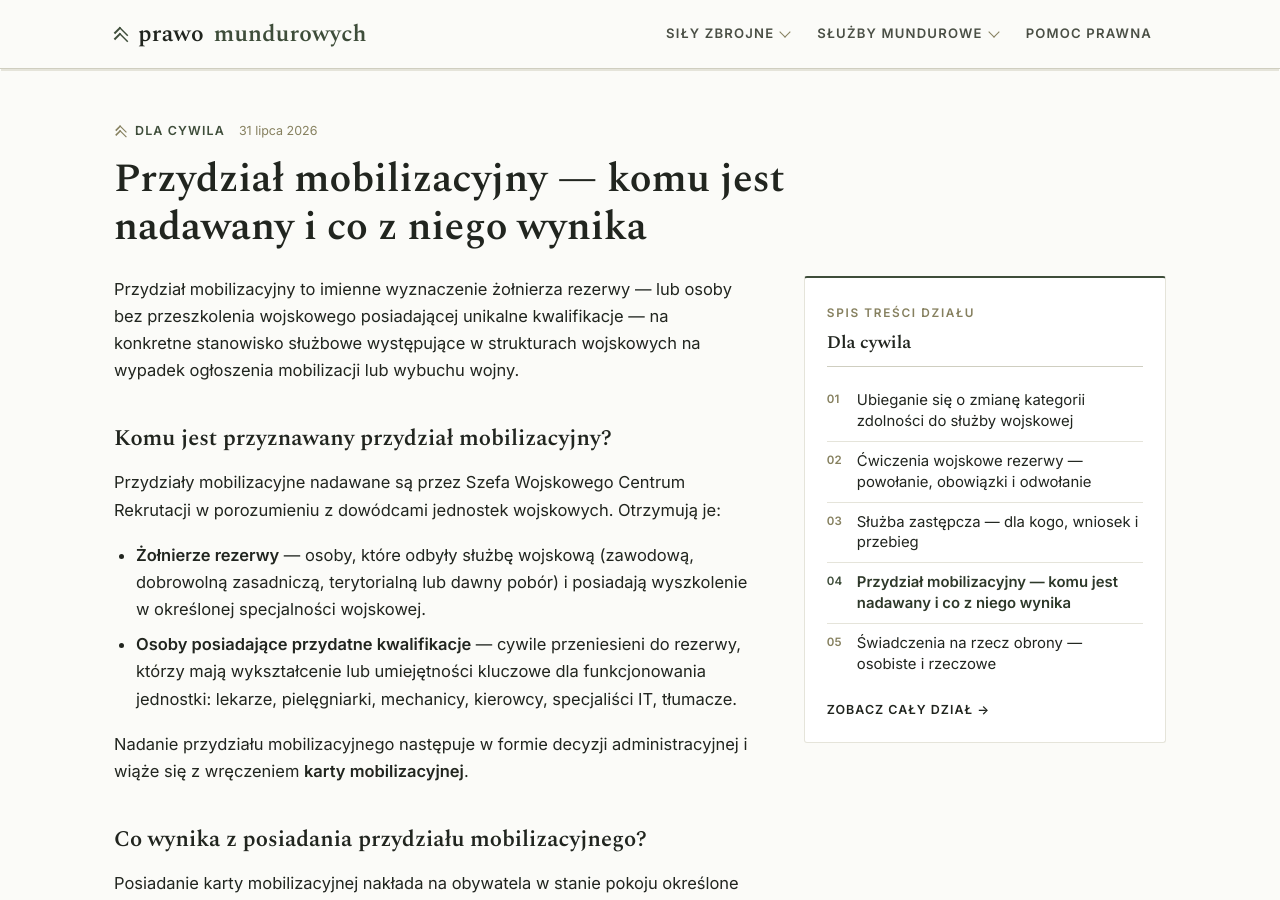
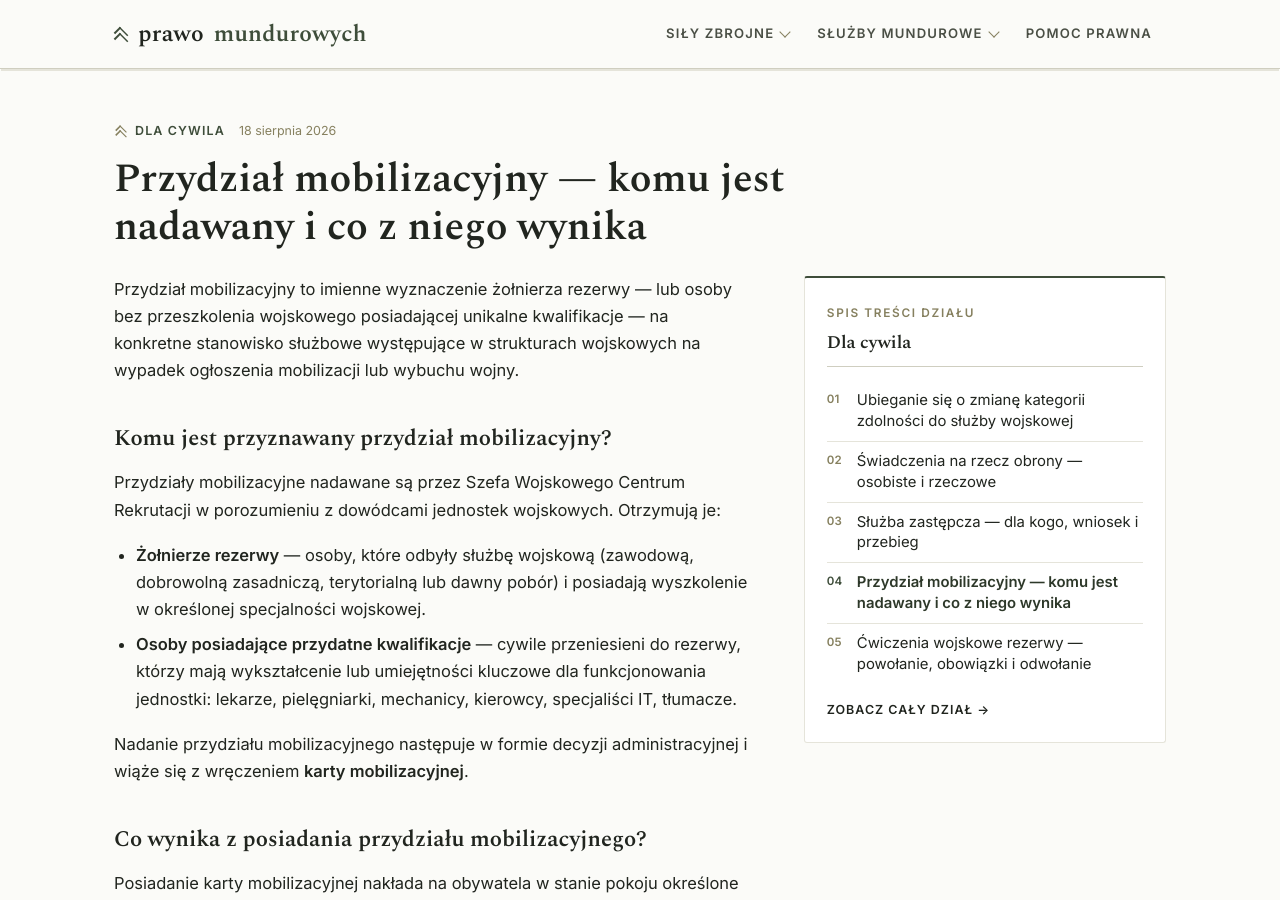
Before and after one commit to Vitekant/tactical, a Jekyll site: the page built from _artykuly/przydzial-mobilizacyjny.md, in a window 1280 px wide and 900 px high. Built offline with Jekyll 4.4.1, drawn with Linux system fonts in a browser that asks for light colours.

Commit message:
Poprawa dat publikacji nowych artykulow
Piec artykulow dzialu "Dla cywila" mialo daty rozpisane wstecz po
jednym dniu (30 lipca - 3 sierpnia), zeby uzyskac kolejnosc na liscie
"Najnowsze artykuly". Te daty byly zmyslone - cala tresc powstala
tego samego dnia.

Data publikacji na stronie kancelarii jest sygnalem dla czytelnika,
kiedy sprawdzano stan prawny, wiec nie moze byc wymyslona. Wszystkie
piec artykulow ma teraz faktyczna date dodania: 2026-08-18.

Starsze artykuly pozostaja bez zmian - do ustalenia z kancelaria przy
weryfikacji merytorycznej tresci.

```diff
--- a/_artykuly/przydzial-mobilizacyjny.md
+++ b/_artykuly/przydzial-mobilizacyjny.md
@@ -1,7 +1,7 @@
 ---
 title: "Przydział mobilizacyjny — komu jest nadawany i co z niego wynika"
 seo_title: "Przydział mobilizacyjny — komu i jakie obowiązki"
-date: 2026-07-31
+date: 2026-08-18
 sections: [dla-cywila]
 summary: "Imienne wyznaczenie rezerwisty na stanowisko na wypadek mobilizacji. Kto otrzymuje kartę mobilizacyjną, jakie obowiązki informacyjne nakłada w czasie pokoju i przed czym chroni."
 ---
```
Also changed, not shown: _artykuly/cwiczenia-wojskowe-rezerwy.md (+1 -1 lines), _artykuly/sluzba-zastepcza.md (+1 -1 lines), _artykuly/swiadczenia-na-rzecz-obrony.md (+1 -1 lines), _artykuly/zmiana-kategorii-zdolnosci-do-sluzby.md (+1 -1 lines).
